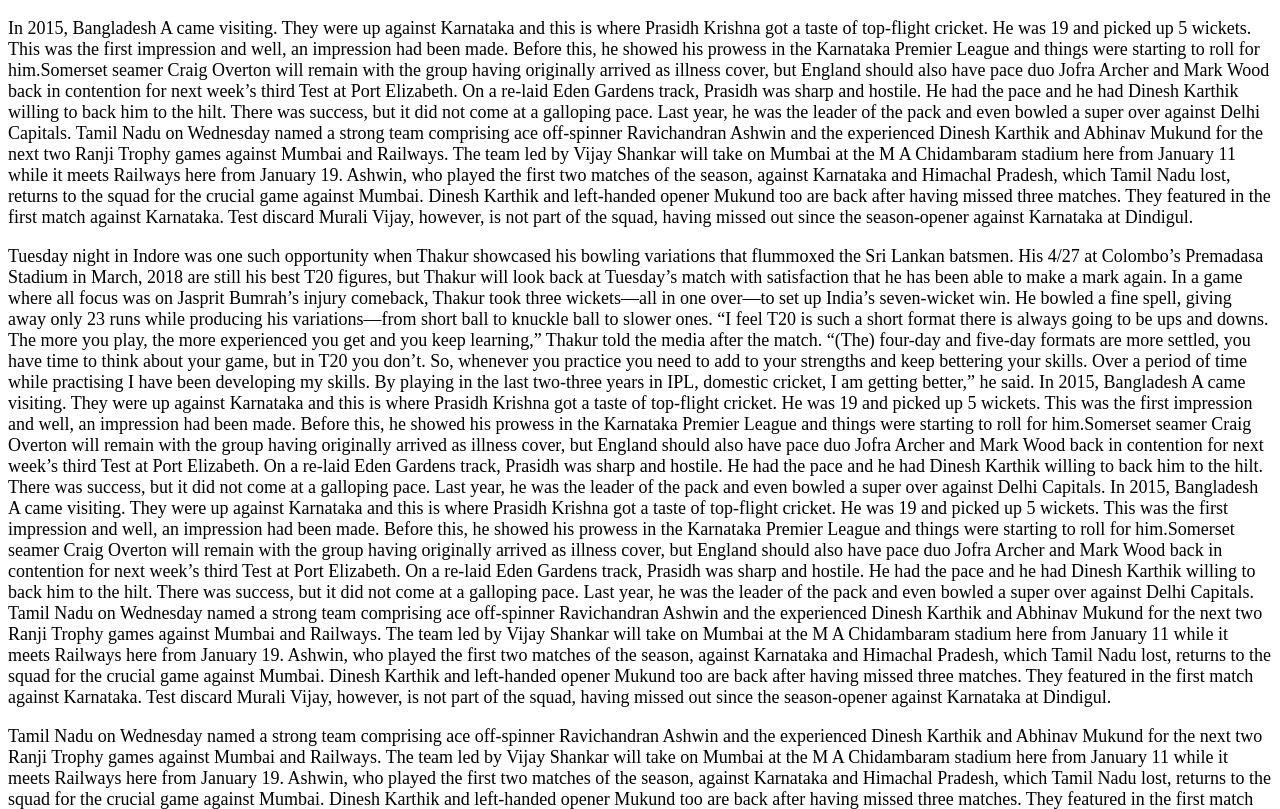
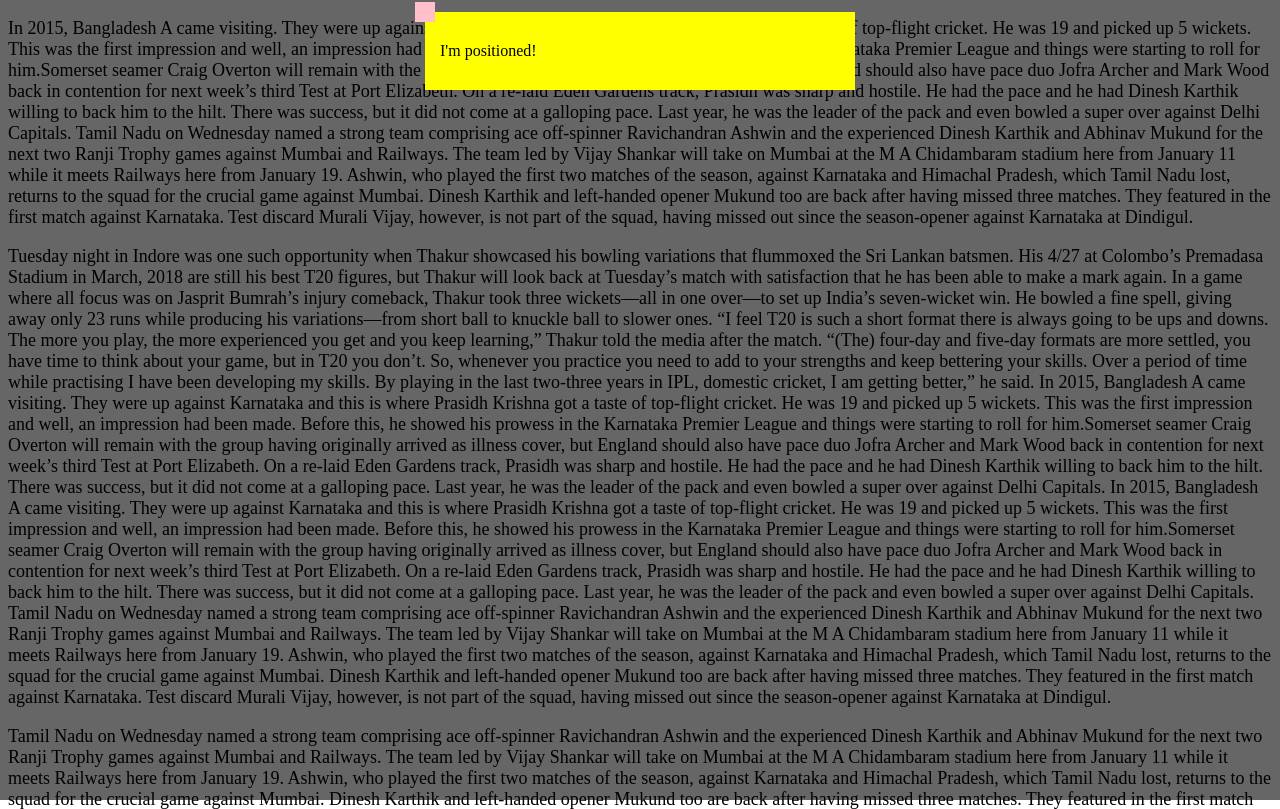
Before and after one commit to shsachdev/ls202, a plain HTML site: page practice_problems/positioning/q1.html in a window 1280 px wide. Shown: the top 809 px of the page. Drawn offline with Linux system fonts and the light colour scheme.

Commit message:
learnt about z index

```diff
--- a/practice_problems/positioning/q1.html
+++ b/practice_problems/positioning/q1.html
@@ -6,6 +6,7 @@
     <link rel="stylesheet" href="stylesheet.css">
   </head>
   <body>
+    <section>
     <p>
       In 2015, Bangladesh A came visiting. They were up against Karnataka and this is where Prasidh Krishna got a
       taste of top-flight cricket. He was 19 and picked up 5 wickets. This was the first impression and well,
@@ -116,9 +117,14 @@
       featured in the first match against Karnataka. Test discard Murali Vijay, however, is not part of the squad,
       having missed out since the season-opener against Karnataka at Dindigul.
     </p>
+    </section>
 
-    <aside>
-      Hi, this is an advertisement!
-    </aside>
+    <div id="positioned">
+      I'm positioned!
+      <div id="new">
+      </div>
+    </div>
+
+    <div id="transparent"></div>
   </body>
 </html>
--- a/practice_problems/positioning/stylesheet.css
+++ b/practice_problems/positioning/stylesheet.css
@@ -1,8 +1,36 @@
 p {
   font-size: 18px;
+  z-index: -2
 }
 
-aside {
+#positioned {
   background-color: yellow;
-  bottom: 500px;
+  width: 400px;
+  position: fixed;
+  left: 50%;
+  transform: translateX(-50%);
+  padding: 30px 15px;
+  top: 12px;
+  right: 0px;
+  z-index: 0;
 }
+
+#transparent {
+  background-color: rgba(0, 0, 0, .6);
+  height: 100%;
+  left: 0;
+  top: 0;
+  width: 100%;
+  z-index: -1;
+  position: fixed;
+
+}
+
+#new {
+  position: fixed;
+  left: -10px;
+  top: -10px;
+  background-color: pink;
+  height: 20px;
+  width: 20px;
+}
```
